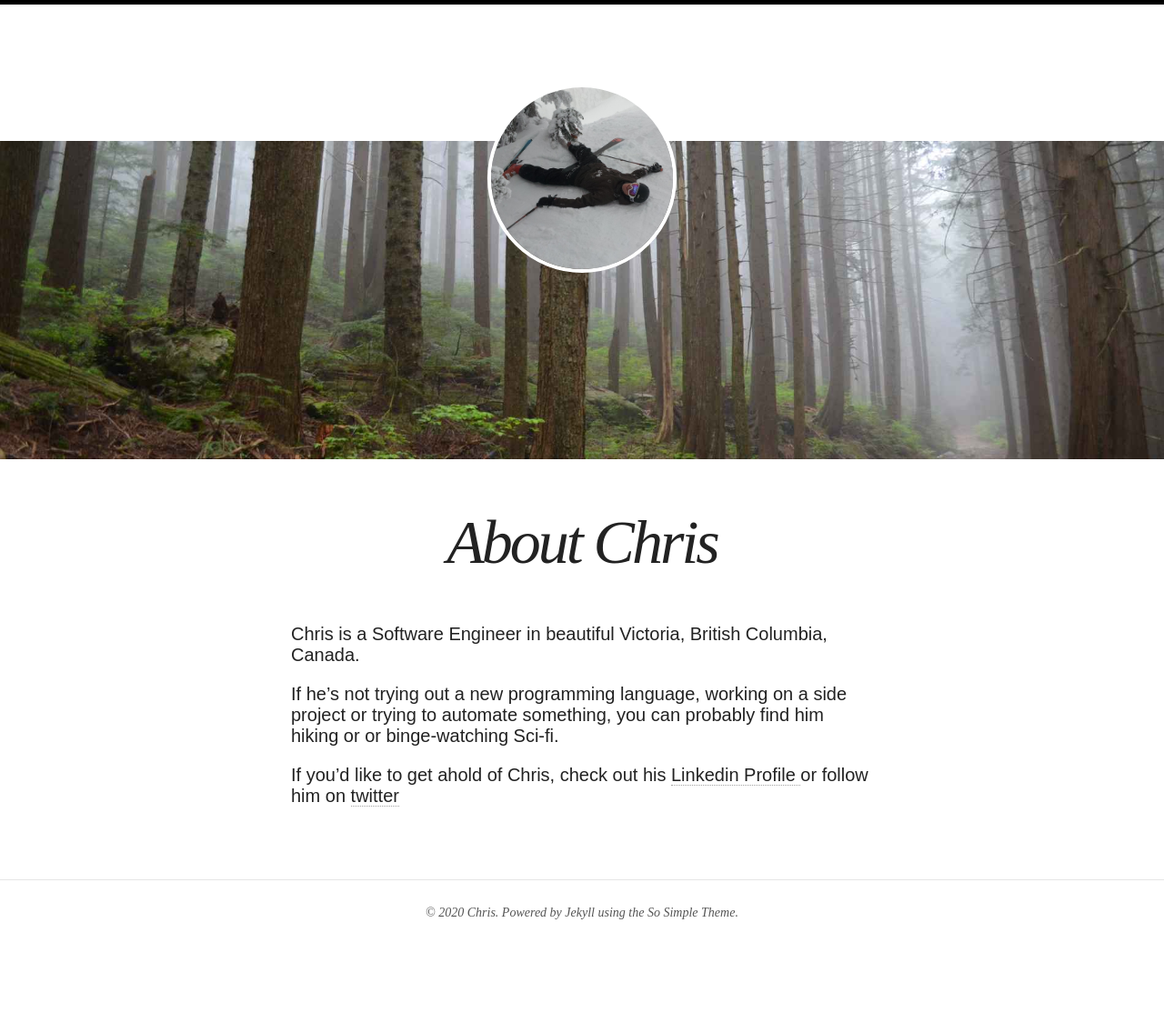
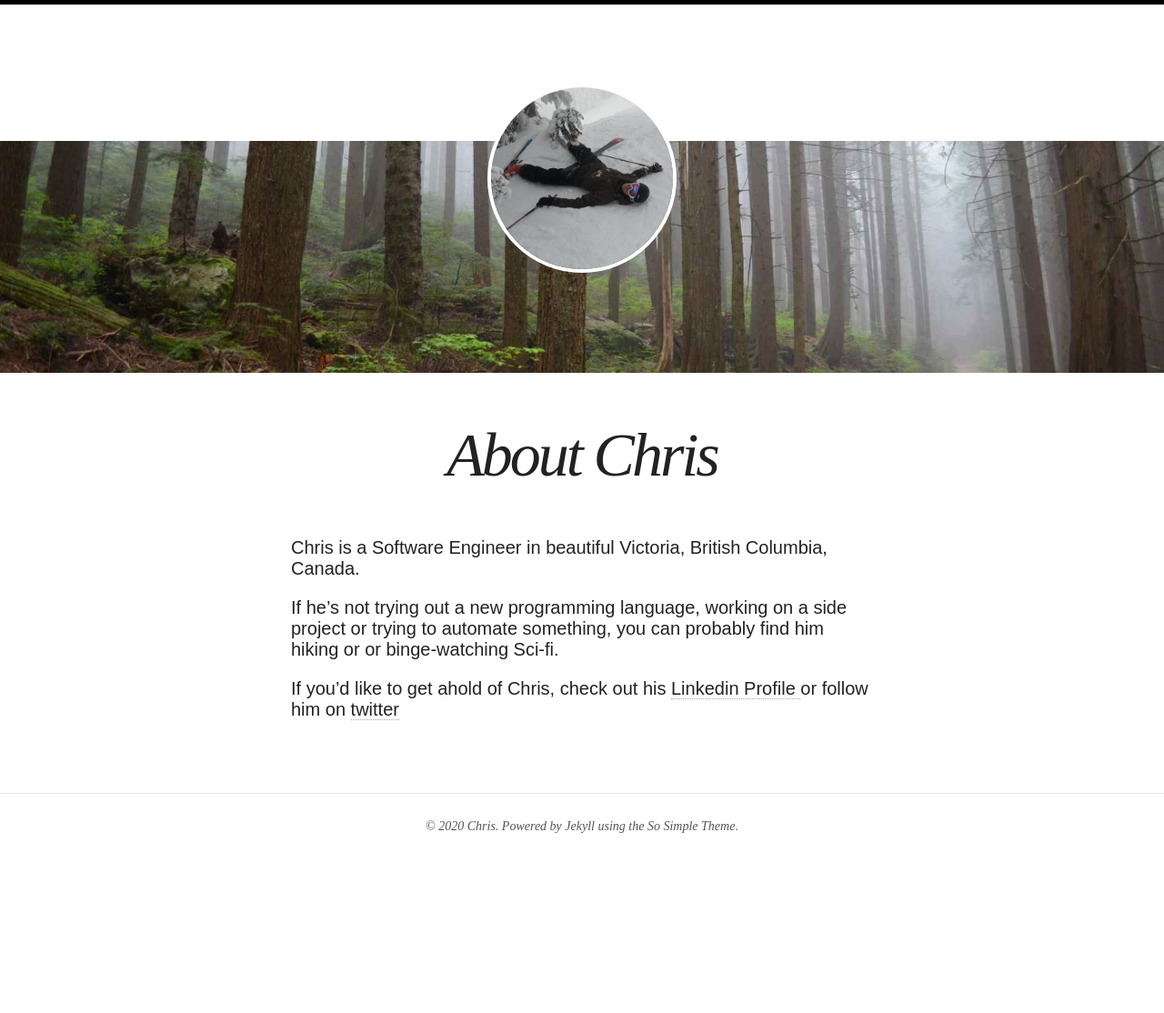
Before and after one commit to cbenning/cbenning.github.io, a Jekyll site: the page built from about.md, in a window 1280 px wide. Shown: the whole page at 91% size. Built offline with Jekyll 4.4.1, drawn with Linux system fonts in a browser that asks for light colours; nearby versions of some CDN libraries; after the commit the page ends 1019 px from its top, so only the background shows below that.

Commit message:
Narrow banner photo

```diff
--- a/about.md
+++ b/about.md
@@ -5,7 +5,7 @@ title: About Chris
 tags: [about, chris, chrisbenninger, cbenning, benninger]
 modified: 2019-03-26
 image:
-  feature: forest-panorama.jpg
+  feature: forest-panorama-narrow.jpg
   <!-- credit: Chris Benninger -->
 ---
 
```
Also changed, not shown: images/forest-panorama-narrow.jpg (added).
